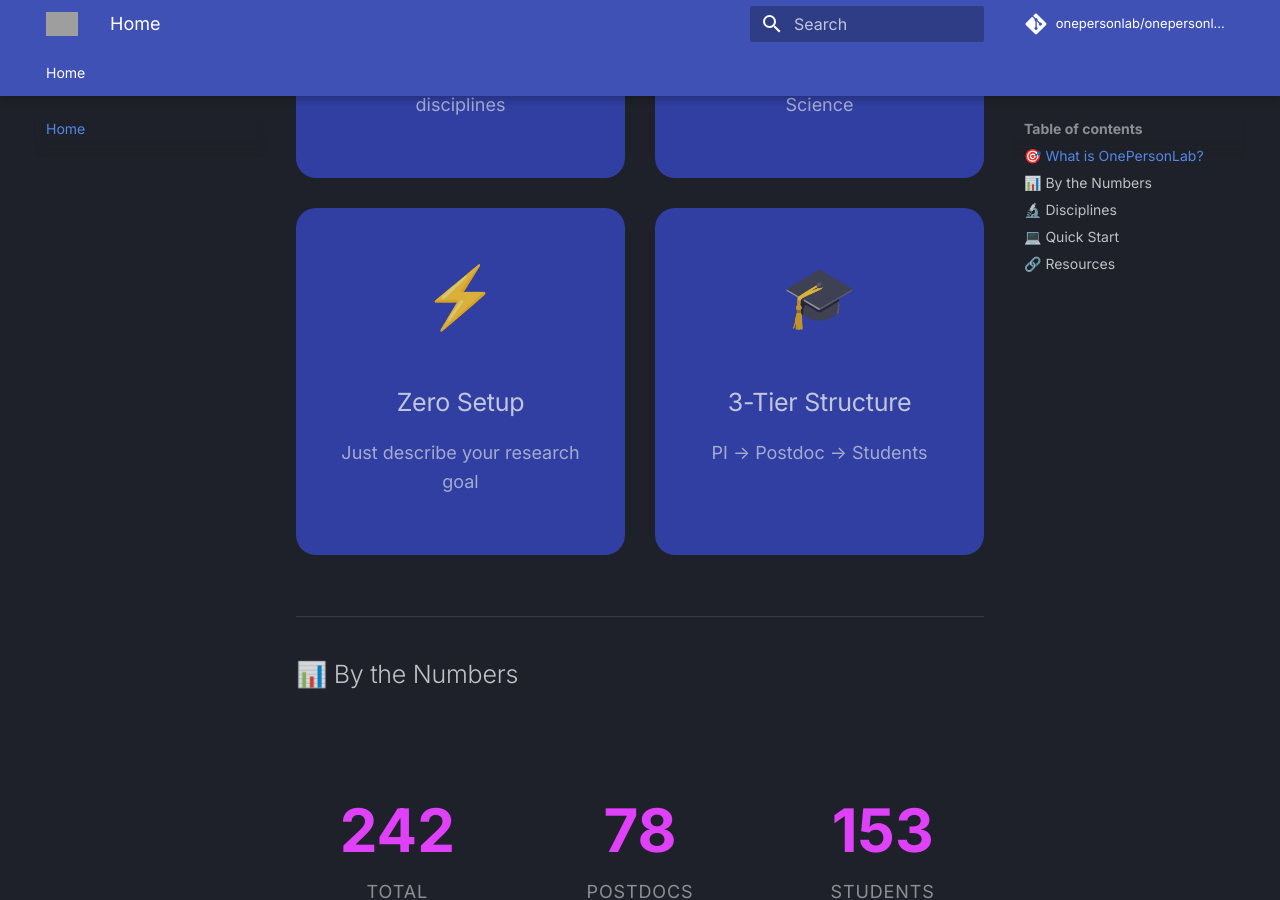
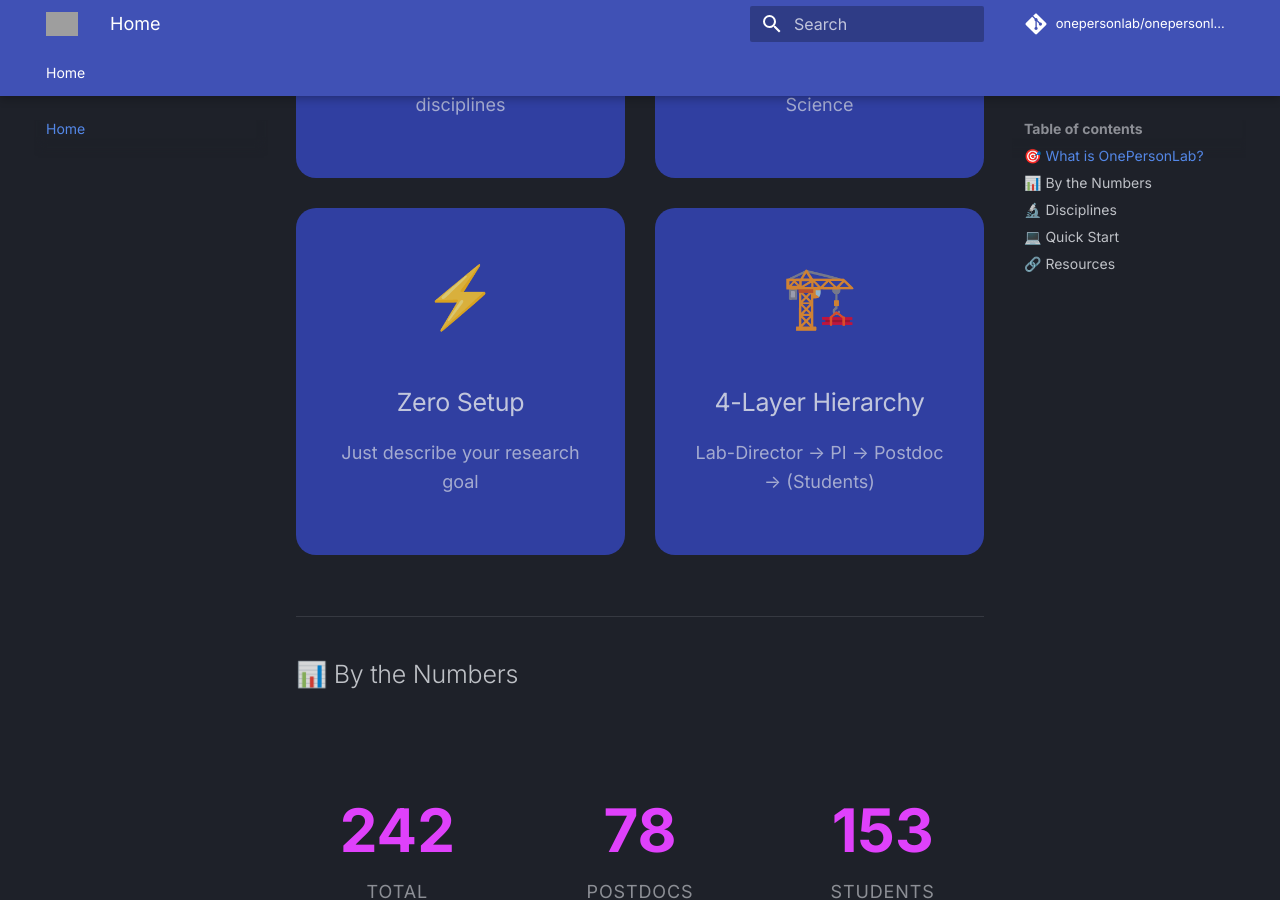
Before and after one commit to onepersonlab/onepersonlab-website, an MkDocs documentation site: the page built from docs/index.md, in a window 1280 px wide and 900 px high, scrolled down 934 px. Built offline with MkDocs 1.6.1 and Material for MkDocs 9.7.7, drawn with Linux system fonts in a browser that asks for light colours; comment, search, counter and statistics services are not loaded; grey boxes are pictures that could not be loaded.

Commit message:
Fix: 4-layer hierarchy with optional Students layer

```diff
--- a/docs/index.md
+++ b/docs/index.md
@@ -37,9 +37,9 @@
   </div>
 
   <div class="feature-card">
-    <span class="emoji">🎓</span>
-    <h3>3-Tier Structure</h3>
-    <p>PI → Postdoc → Students</p>
+    <span class="emoji">🏗️</span>
+    <h3>4-Layer Hierarchy</h3>
+    <p>Lab-Director → PI → Postdoc → (Students)</p>
   </div>
 </div>
 
```
